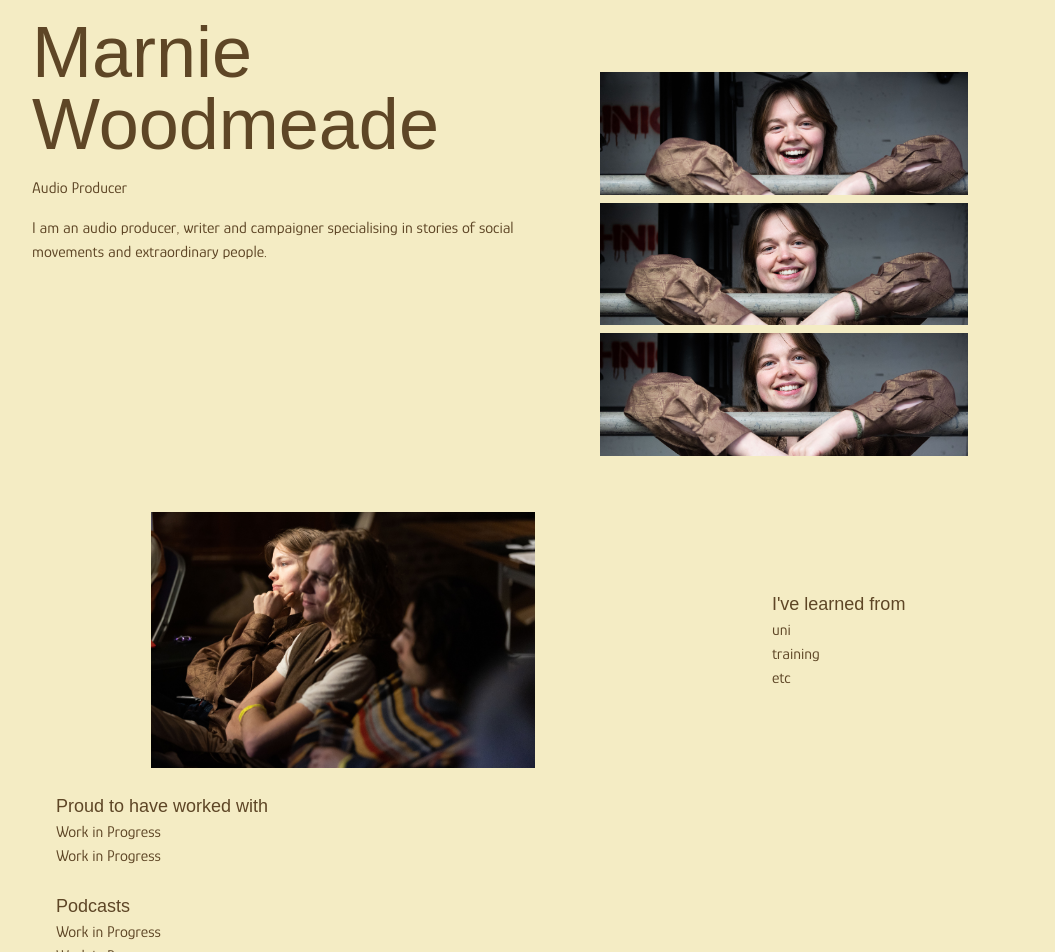
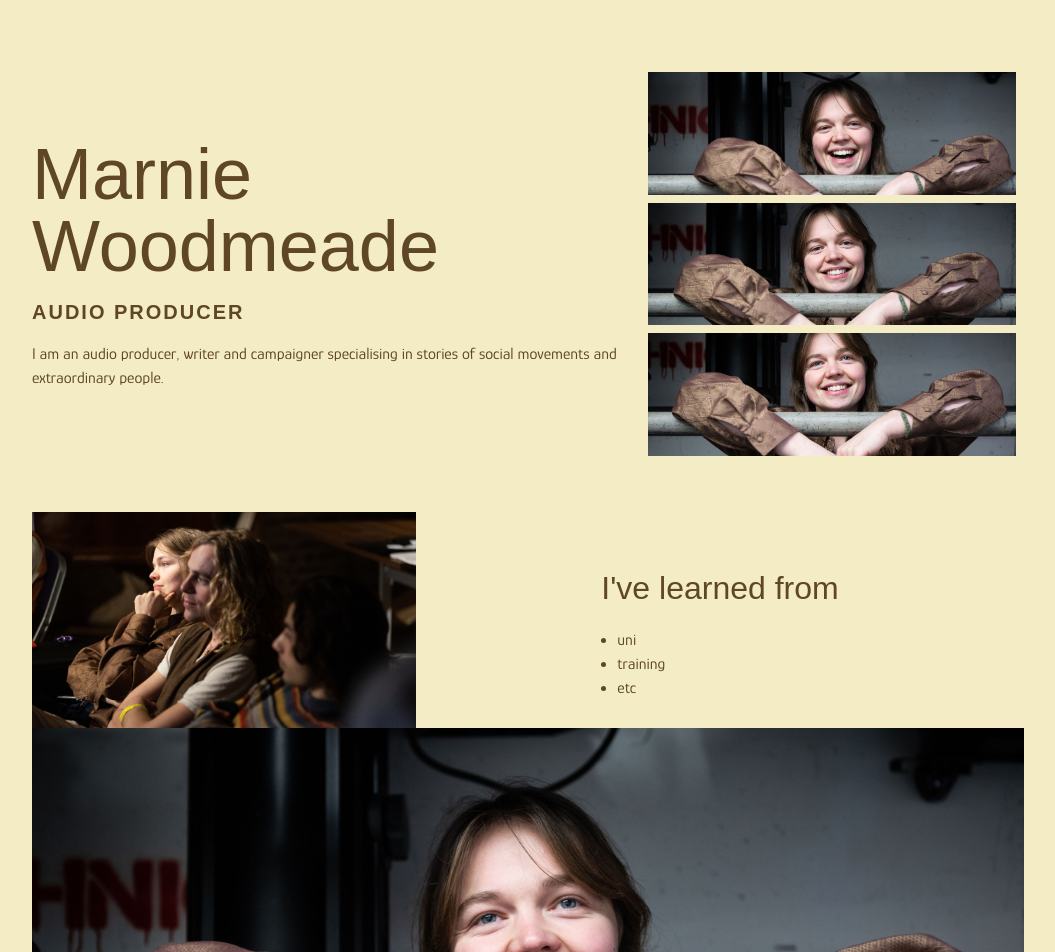
Before and after one commit to LukeStorry/marniewoodmeade, a Next.js app: page / in a window 1280 px wide. Shown: the top 952 px of the page, without its empty margins (112-1167 px from the left). Built offline with nearby package versions, Linux system fonts and the light colour scheme; a web font is replaced by a local one.

Commit message:
better layout

```diff
--- a/app/page.tsx
+++ b/app/page.tsx
@@ -19,16 +19,20 @@ import Image from 'next/image'
 export default function Home() {
   return (
     <main className="p-4">
-      <section className="md:flex">
+      <section className="items-center md:flex">
         <div className="md:ml-auto">
-          <h1 className="text-7xl">Marnie Woodmeade</h1>
-          <p className="my-4 capitalize">Audio Producer</p>
+          <h1 className="break-words text-7xl font-thin">
+            Marnie <br /> Woodmeade
+          </h1>
+          <h2 className="my-4 text-xl font-bold uppercase tracking-widest">
+            Audio Producer
+          </h2>
           <p>
             I am an audio producer, writer and campaigner specialising in
             stories of social movements and extraordinary people.
           </p>
         </div>
-        <div className="m-12 max-w-sm">
+        <div className="m-12 mx-auto max-w-sm">
           <div className="relative m-2 aspect-[3/1] overflow-hidden">
             <Image src={marnie_lean_1} className="-mt-1" alt="" />
           </div>
@@ -40,10 +44,10 @@ export default function Home() {
           </div>
         </div>
       </section>
-      <section className="items-center justify-around md:flex md:flex-row-reverse">
-        <div>
-          <h2 className="text-lg">I've learned from</h2>
-          <ul>
+      <section className=" md:flex md:flex-row-reverse md:items-center md:justify-end">
+        <div className="mx-auto">
+          <h2>I&apos;ve learned from</h2>
+          <ul className="list-disc p-4">
             <li> uni</li>
             <li> training</li>
             <li> etc</li>
@@ -51,13 +55,11 @@ export default function Home() {
         </div>
         <Image src={marnie_listening} className="max-w-sm" alt="" />
       </section>
-      <section className="m-6 ">
-        <h2 className="text-lg">Proud to have worked with</h2>
-        <p>Work in Progress</p>
-        <p>Work in Progress</p>
+      <section className=" ">
+      <Image src={marnie_lean_3} className="-mt-10" alt="" />
       </section>
-      <section className="m-6">
-        <h2 className="text-lg">Podcasts</h2>
+      <section className="">
+        <h2>Podcasts</h2>
         <p>Work in Progress</p>
         <p>Work in Progress</p>
       </section>
```
